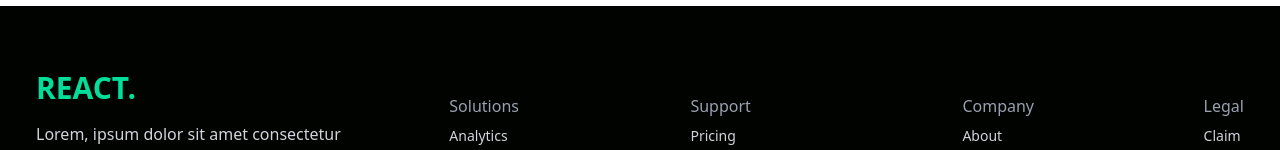
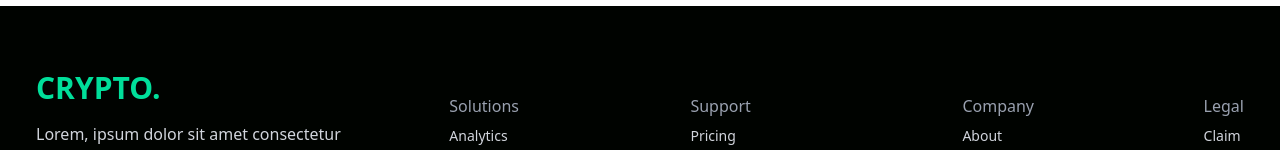
Before and after one commit to Increase123/crypto-data, a React (Vite) app: page / in a window 1280 px wide. Shown: the part 2468-2618 px from the top of the page. Built offline with nearby package versions, Linux system fonts and the light colour scheme.

Commit message:
Updated the footer section

```diff
--- a/src/components/Footer.jsx
+++ b/src/components/Footer.jsx
@@ -10,12 +10,13 @@
   return (
     <div className="max-w-[1240px] mx-auto py-16 px-4 grid lg:grid-cols-3 gap-8 text-gray-300">
       <div>
-        <h1 className="w-full text-3xl font-bold text-[#00df9a]">REACT.</h1>
+        <h1 className="w-full text-3xl font-bold text-[#00df9a]">CRYPTO.</h1>
         <p className="py-4">
           Lorem, ipsum dolor sit amet consectetur adipisicing elit. Id odit
           ullam iste repellat consequatur libero reiciendis, blanditiis
           accusantium.
         </p>
+
         <div className="flex justify-between md:w-[75%] my-6">
           <FaFacebookSquare size={30} />
           <FaInstagram size={30} />
@@ -23,9 +24,11 @@
           <FaGithubSquare size={30} />
         </div>
       </div>
+
       <div className="lg:col-span-2 flex justify-between mt-6">
         <div>
           <h6 className="font-medium text-gray-400">Solutions</h6>
+
           <ul>
             <li className="py-2 text-sm">Analytics</li>
             <li className="py-2 text-sm">Marketing</li>
@@ -33,6 +36,7 @@
             <li className="py-2 text-sm">Insights</li>
           </ul>
         </div>
+
         <div>
           <h6 className="font-medium text-gray-400">Support</h6>
           <ul>
@@ -42,6 +46,7 @@
             <li className="py-2 text-sm">API Status</li>
           </ul>
         </div>
+
         <div>
           <h6 className="font-medium text-gray-400">Company</h6>
           <ul>
@@ -52,6 +57,7 @@
             <li className="py-2 text-sm">Careers</li>
           </ul>
         </div>
+
         <div>
           <h6 className="font-medium text-gray-400">Legal</h6>
           <ul>
```
Also changed, not shown: src/components/Cards.jsx (+10 -0 lines).
